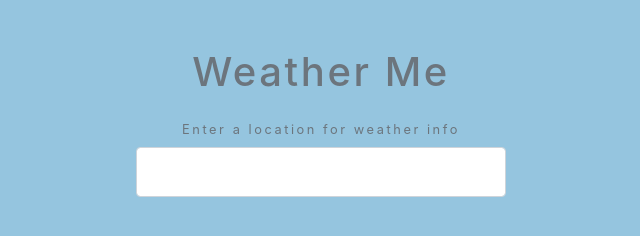
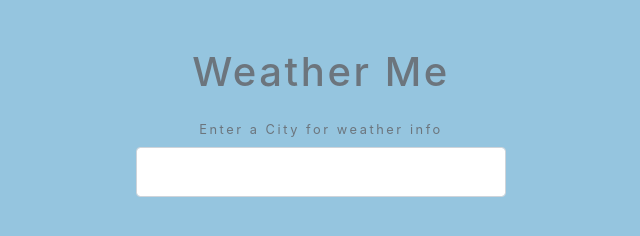
Before and after one commit to jsjimenez51/weather_app, a plain HTML site: page public/src/index.html in a window 1280 px wide. Shown: the full height of the page, 319-959 px from the left. Drawn offline with nearby package versions, Linux system fonts and the light colour scheme.

Commit message:
Update: fixed favicon render issue

```diff
--- a/public/src/index.html
+++ b/public/src/index.html
@@ -3,7 +3,7 @@
   <meta charset="UTF-8">
   <meta name="viewport" content="width=device-width, initial-scale=1.0">
   <meta http-equiv="X-UA-Compatible" content="ie=edge">
-  <link rel="shortcut icon" type="image/x-icon" href="../favicon.ico"/>
+  <link rel="icon" href="./favicon.ico?" type="image/x-icon">
   <link rel="stylesheet" href="https://stackpath.bootstrapcdn.com/bootstrap/4.3.1/css/bootstrap.min.css" integrity="sha384-ggOyR0iXCbMQv3Xipma34MD+dH/1fQ784/j6cY/iJTQUOhcWr7x9JvoRxT2MZw1T" crossorigin="anonymous">
   <link rel="stylesheet" href="styles.css">
   <title>Weather Me</title>
@@ -15,7 +15,7 @@
     <h1 class="text-muted text-center my-4">Weather Me</h1>
 
     <form class="change-location my-4 text-center text-muted">
-      <label for="city">Enter a location for weather info</label>
+      <label for="city">Enter a City for weather info</label>
       <input type="text" name="city" class="form-control p-4">
     </form>
 
```
Also changed, not shown: public/src/favicon.ico (renamed from public/favicon.ico).
